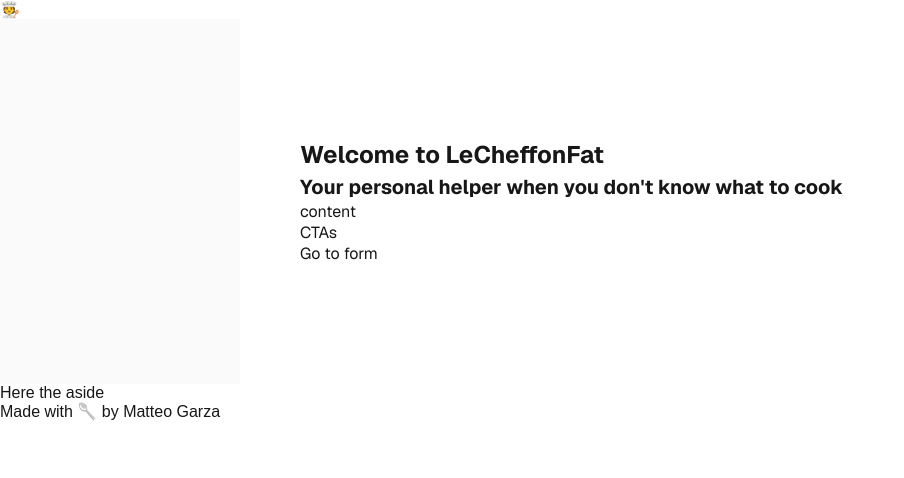
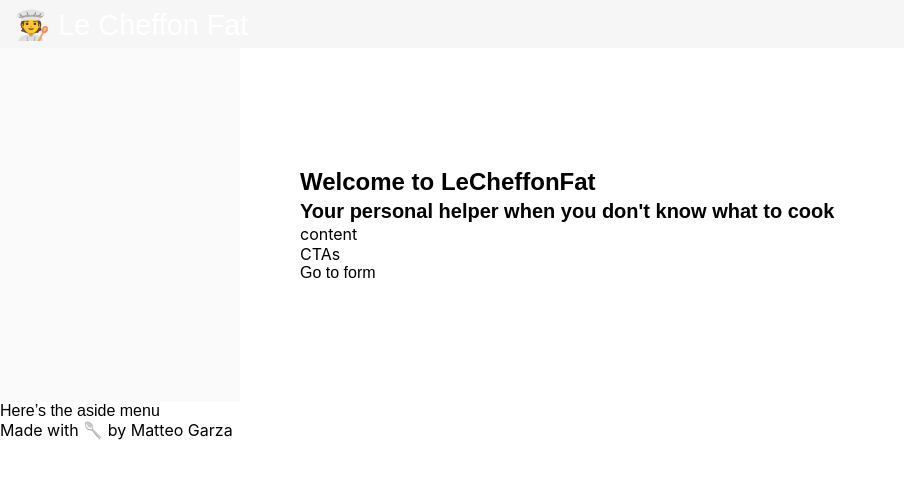
Before and after one commit to CoachGodzup/leCheffonFat, a Next.js app: page / in a window 1280 px wide. Shown: the top 478 px of the page, without its empty margins (0-904 px from the left). Built offline with nearby package versions, Linux system fonts and the light colour scheme.

Commit message:
feat: add triad colors and main layout

```diff
--- a/src/app/globals.css
+++ b/src/app/globals.css
@@ -1,13 +1,105 @@
 :root {
-  --background: #ffffff;
-  --foreground: #171717;
+  /* Triad */
+  --color-lilac: #a89fdf;
+  --color-accent-yellow: #f4c430;
+  --color-bg-salvia: #e2ece9;
+
+  /* Reading support colors */
+  --color-text-main: #2b2d42; /* Un grigio antracite scuro (evita il nero puro) */
+  --color-white: #ffffff; /* Per staccare i contenuti (es. lo sfondo delle card) */
 }
 
 @media (prefers-color-scheme: dark) {
   :root {
-    --background: #0a0a0a;
-    --foreground: #ededed;
+    /* The Dark Triad */
+    --color-bg-dark: #1a1625; /* Deep midnight plum background */
+    --color-bg-card-dark: #252033; /* A slightly lighter purple-gray for cards/sections */
+    --color-lilac-dark: #c3b1e1; /* Luminous lilac for secondary elements */
+    --color-accent-gold: #ffd25a; /* Glowing honey accent */
+
+    /* Text & Contrast Colors */
+    --color-text-primary: #f4f3f7; /* Off-white (easy to read, not blinding) */
+    --color-text-muted: #a5a1b8; /* Muted lavender-gray for dates, meta text, or units */
+
+    /* Practical application example */
+    body {
+      background-color: var(--color-bg-dark);
+      color: var(--color-text-primary);
+    }
+
+    h1,
+    h2 {
+      color: var(--color-lilla-dark);
+    }
+
+    .recipe-card {
+      background-color: var(--color-bg-card-dark);
+      color: var(--color-text-primary);
+      box-shadow: 0 4px 20px rgba(0, 0, 0, 0.4); /* Deeper shadow for dark mode */
+    }
+
+    .btn-cta {
+      background-color: var(--color-accent-gold);
+      color: #1a1625; /* Dark text inside the bright button for high contrast */
+    }
+
+    .ingredients-list span {
+      color: var(--color-text-muted); /* Great for grams/ounces units */
+    }
   }
+}
+
+@media (prefers-color-scheme: light) {
+  body {
+    background-color: var(--color-bg-salvia);
+    color: var(--color-text-main);
+    font-family: "Segoe UI", Roboto, sans-serif;
+  }
+
+  header {
+    background-color: var(--color-lilla);
+    color: var(--color-white);
+  }
+
+  .recipe-card {
+    background-color: var(--color-white);
+    border-radius: 12px;
+    box-shadow: 0 4px 6px rgba(0, 0, 0, 0.05);
+  }
+}
+
+.btn-cta {
+  background-color: var(--color-accent-giallo);
+  color: var(--color-text-main);
+  font-weight: bold;
+  padding: 10px 20px;
+  border: none;
+  border-radius: 20px;
+  cursor: pointer;
+  transition: transform 0.2s;
+}
+
+.btn-cta:hover {
+  transform: scale(1.05);
+}
+
+* {
+  box-sizing: border-box;
+  padding: 0;
+  margin: 0;
+}
+
+h1,
+h2,
+h3 {
+  font-family: "Plus Jakarta Sans", sans-serif;
+  font-weight: 800;
+}
+body,
+p,
+li {
+  font-family: "Inter", sans-serif;
+  font-weight: 400;
 }
 
 html {
@@ -31,12 +123,6 @@
   -moz-osx-font-smoothing: grayscale;
 }
 
-* {
-  box-sizing: border-box;
-  padding: 0;
-  margin: 0;
-}
-
 a {
   color: inherit;
   text-decoration: none;
@@ -47,3 +133,9 @@
     color-scheme: dark;
   }
 }
+
+@media (prefers-color-scheme: light) {
+  html {
+    color-scheme: light;
+  }
+}
--- a/src/app/layout.tsx
+++ b/src/app/layout.tsx
@@ -1,21 +1,12 @@
 import type { Metadata } from "next";
-import Link from "next/link";
-import { Geist, Geist_Mono } from "next/font/google";
 import "./globals.css";
-
-const geistSans = Geist({
-  variable: "--font-geist-sans",
-  subsets: ["latin"],
-});
-
-const geistMono = Geist_Mono({
-  variable: "--font-geist-mono",
-  subsets: ["latin"],
-});
+import Header from "@/components/header/Header";
+import Sidebar from "@/components/sidebar/Sidebar";
+import Footer from "@/components/footer/Footer";
 
 export const metadata: Metadata = {
-  title: "Create Next App",
-  description: "Generated by create next app",
+  title: "Le Cheffon Fat",
+  description: "Recipe search",
 };
 
 export default function RootLayout({
@@ -24,23 +15,12 @@
   children: React.ReactNode;
 }>) {
   return (
-    <html lang="en" className={`${geistSans.variable} ${geistMono.variable}`}>
+    <html lang="en">
       <body>
-        <header>
-          <Link href="/" title="Le Cheffon Fat">
-            🧑‍🍳
-          </Link>
-        </header>
+        <Header />
         <main>{children}</main>
-        <aside>
-          <p>Here the aside</p>
-        </aside>
-        <footer>
-          <p>
-            Made with 🥄 by{" "}
-            <Link href="https://github.com/CoachGodzup">Matteo Garza</Link>
-          </p>
-        </footer>
+        <Sidebar />
+        <Footer />
       </body>
     </html>
   );
--- /dev/null
+++ b/src/components/footer/Footer.tsx
@@ -0,0 +1,13 @@
+import styles from "./footer.module.css";
+import Link from "next/link";
+
+const Footer = () => (
+  <footer className={styles.footer}>
+    <p>
+      Made with 🥄 by{" "}
+      <Link href="https://github.com/CoachGodzup">Matteo Garza</Link>
+    </p>
+  </footer>
+);
+
+export default Footer;
--- /dev/null
+++ b/src/components/header/Header.tsx
@@ -0,0 +1,12 @@
+import Link from "next/link";
+import styles from "./header.module.css";
+
+const Header = () => (
+  <header className={styles.header}>
+    <Link href="/" title="Le Cheffon Fat" className={styles.homeLink}>
+      🧑‍🍳 Le Cheffon Fat
+    </Link>
+  </header>
+);
+
+export default Header;
--- /dev/null
+++ b/src/components/header/header.module.css
@@ -0,0 +1,11 @@
+.header {
+  background: #ddd4;
+  height: 3rem;
+}
+
+.homeLink {
+  height: 1.8em;
+  line-height: 1.8em;
+  font-size: 1.8em;
+  padding: 0.2em 0.5em;
+}
--- /dev/null
+++ b/src/components/sidebar/Sidebar.tsx
@@ -0,0 +1,5 @@
+const Sidebar = () => {
+  return <div role="navigation">Here&rsquo;s the aside menu</div>;
+};
+
+export default Sidebar;
```
Also changed, not shown: src/components/footer/footer.module.css (added), src/components/sidebar/sidebar.module.css (added), 2 other files (tests, documents, lock files or other folders).
